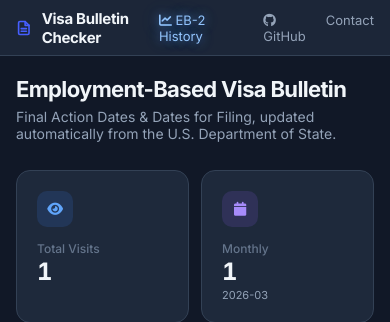
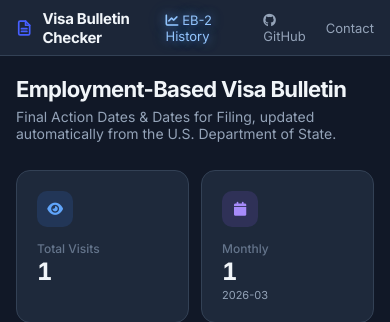
Before and after one commit to karingz/VisaBulletinChecker, a Flask app: page / in a window 390 px wide. Shown: the top 322 px of the page. Run offline with Flask 3, Linux system fonts and the light colour scheme; data that the repository does not hold is empty; some libraries are stand-ins or nearby versions.

Commit message:
fix: topbar links vertical alignment, reduce nav-glow margin on mobile

```diff
--- a/api/templates/history.html
+++ b/api/templates/history.html
@@ -54,6 +54,7 @@
         .topbar-brand svg { color: #465fff; }
         .topbar-links {
             display: flex;
+            align-items: center;
             gap: 20px;
         }
         .topbar-links a {
@@ -255,6 +256,7 @@
             .page-title h1 { font-size: 22px; }
             .chart-wrap { height: 300px; }
             .topbar { padding: 0 16px; }
+            .topbar-links .nav-glow { margin-right: 10px !important; }
             .card-header { flex-direction: column; align-items: flex-start; }
             .history-table { min-width: 520px; }
         }
--- a/api/templates/index.html
+++ b/api/templates/index.html
@@ -53,6 +53,7 @@
         }
         .topbar-links {
             display: flex;
+            align-items: center;
             gap: 20px;
         }
         .topbar-links a {
@@ -416,6 +417,7 @@
             input[type="email"] { min-width: 0; }
             .btn-submit { text-align: center; }
             .topbar { padding: 0 16px; }
+            .topbar-links .nav-glow { margin-right: 10px !important; }
             .bulletin-content { overflow-x: auto; -webkit-overflow-scrolling: touch; }
             .bulletin-content table { min-width: 600px; }
         }
```
